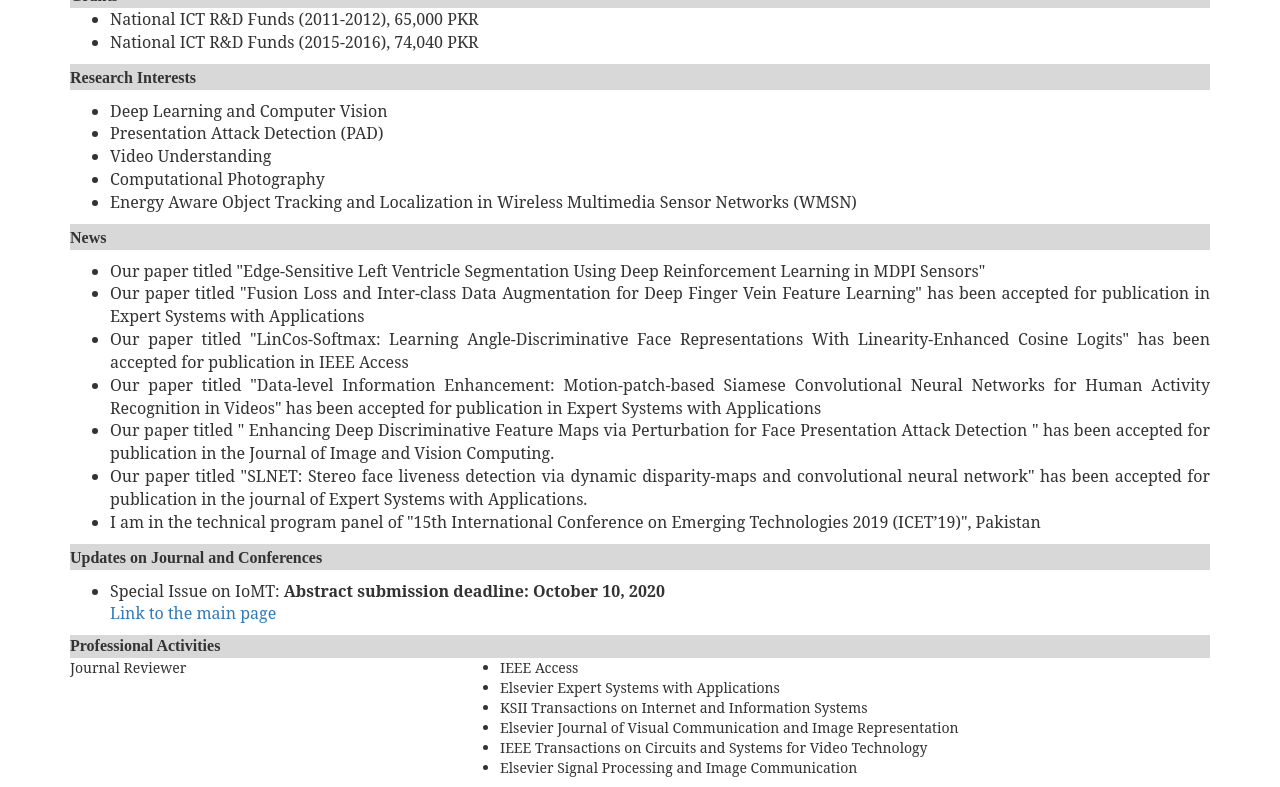
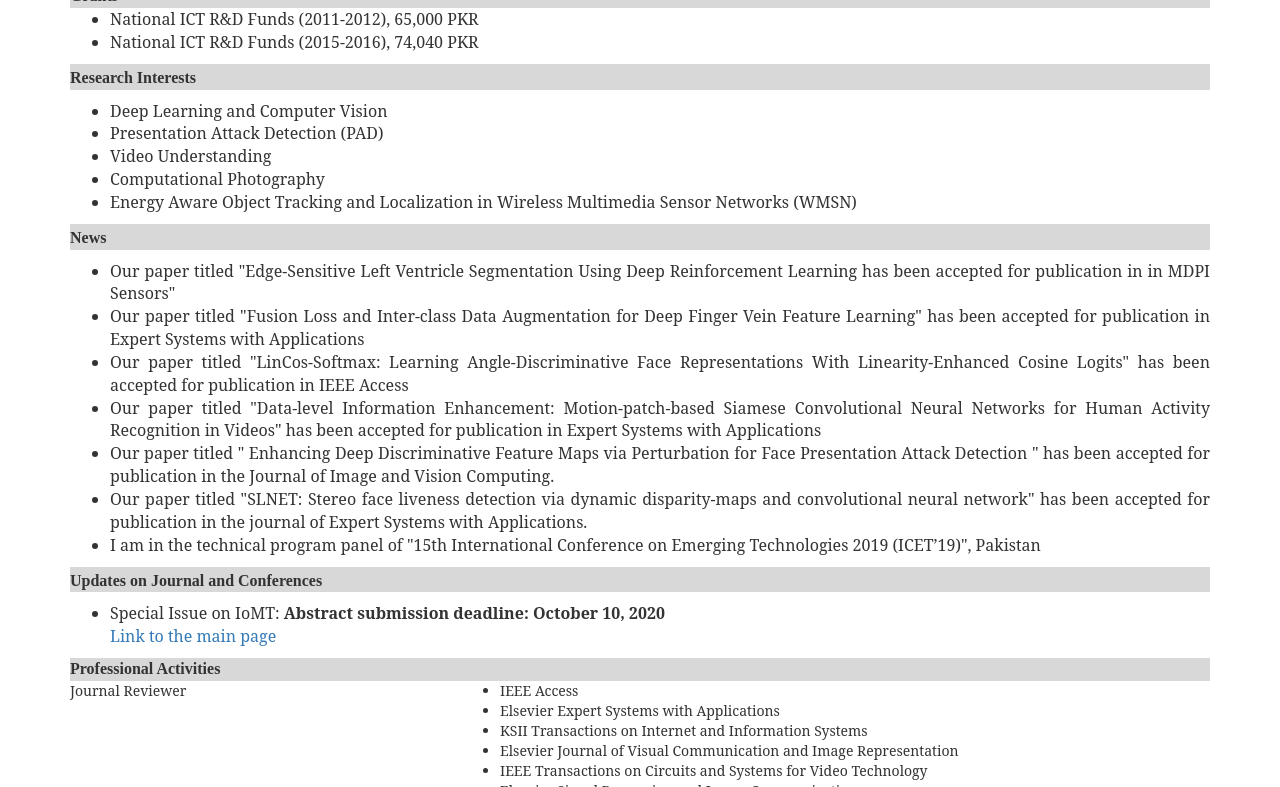
Before and after one commit to yasar-rehman/yasar, a Jekyll site: the page built from index.html, in a window 1280 px wide and 900 px high, scrolled down 564 px, cut to the strip 0-787 px from the top of the window. Built offline with Jekyll 4.4.1, drawn with Linux system fonts in a browser that asks for light colours; some web fonts are replaced.

Commit message:
Update index.html

```diff
--- a/index.html
+++ b/index.html
@@ -98,7 +98,8 @@
         						</font></td></tr></table>
 			<p style="font-family: 'Serif', Times New Roman; font-size: 16px">
 			<ul>
-			<li style="font-family: 'Serif', Times New Roman; font-size: 16px">Our paper titled "Edge-Sensitive Left Ventricle Segmentation Using Deep Reinforcement Learning in MDPI Sensors" </li>
+			<li style="font-family: 'Serif', Times New Roman; font-size: 16px">Our paper titled "Edge-Sensitive Left Ventricle Segmentation Using Deep Reinforcement Learning
+					      has been accepted for publication in in MDPI Sensors" </li>
 			<li style="font-family: 'Serif', Times New Roman; font-size: 16px"> Our paper titled "Fusion Loss and Inter-class Data Augmentation for Deep Finger Vein Feature Learning" has been accepted for
 			publication in Expert Systems with Applications</li>
 			<li style="font-family: 'Serif', Times New Roman; font-size: 16px">Our paper titled "LinCos-Softmax: Learning Angle-Discriminative Face Representations With Linearity-Enhanced Cosine Logits"
```
